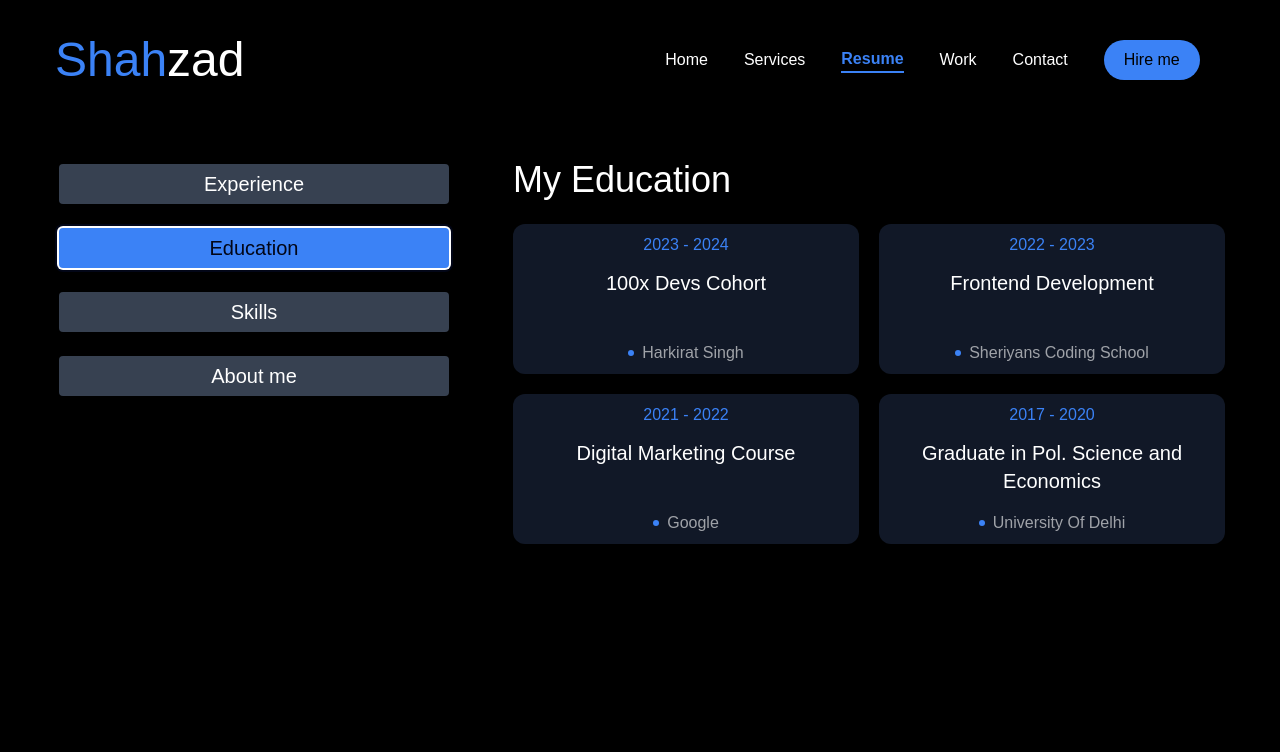
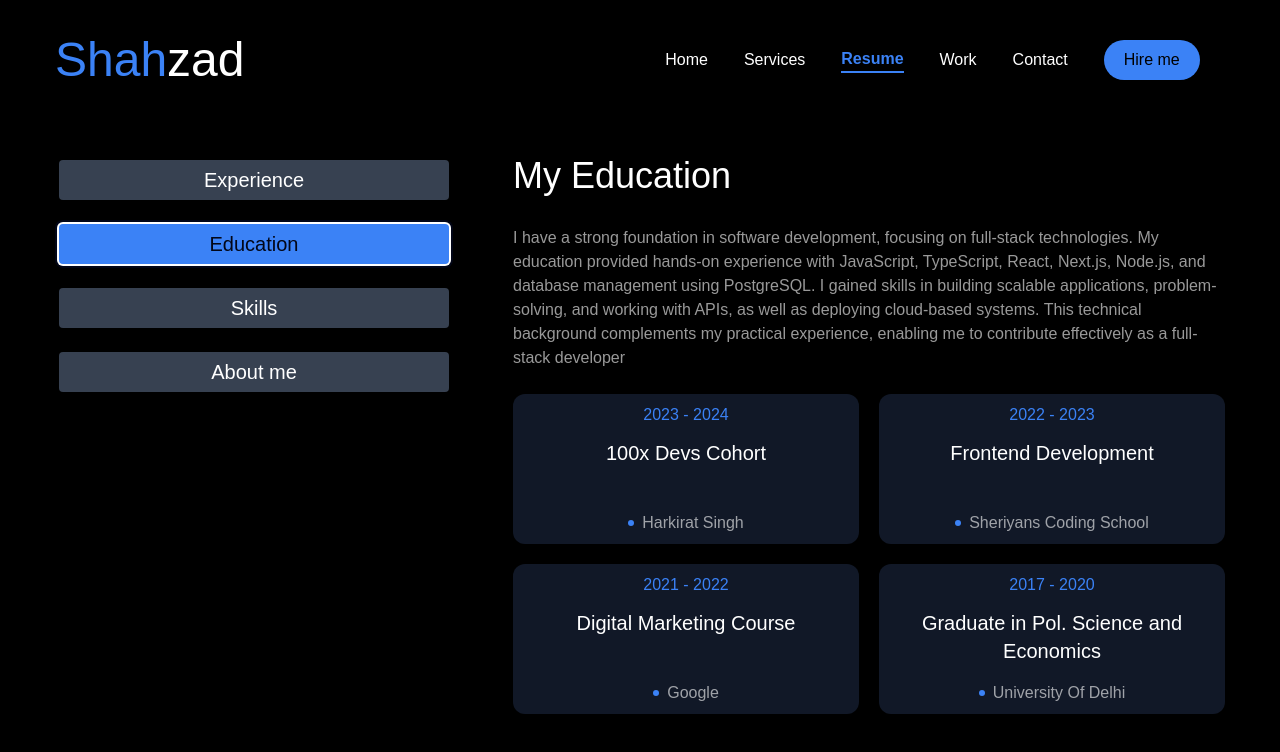
Before and after one commit to ShahzadMalik07/Portfolio, a Next.js app: page /resume in a window 1280 px wide. Both pictures are taken after a click on the tab "Education". Shown: the top 752 px of the page. Built offline with nearby package versions, Linux system fonts and the light colour scheme.

Commit message:
education para added

```diff
--- a/app/resume/page.jsx
+++ b/app/resume/page.jsx
@@ -107,7 +107,7 @@ const Resume = () => {
             <TabsContent value='education' className='w-full'>
               <div className='flex flex-col gap-[30px] text-center xl:text-left'>
                 <h3 className='text-4xl'>My Education</h3>
-                {/* <p className='max-w-[850px] text-white/60'>Lorem ipsum dolor sit amet consectetur adipisicing elit. Ipsa, possimus natus? Ut odio dolorum sunt!</p> */}
+                <p className='max-w-[850px] text-white/60'>I have a strong foundation in software development, focusing on full-stack technologies. My education provided hands-on experience with JavaScript, TypeScript, React, Next.js, Node.js, and database management using PostgreSQL. I gained skills in building scalable applications, problem-solving, and working with APIs, as well as deploying cloud-based systems. This technical background complements my practical experience, enabling me to contribute effectively as a full-stack developer</p>
               </div>
               <ScrollArea className='h-[330px] mt-6'>
                 <ul className='grid grid-cols-1 xl:grid-cols-2 gap-5'>
```
